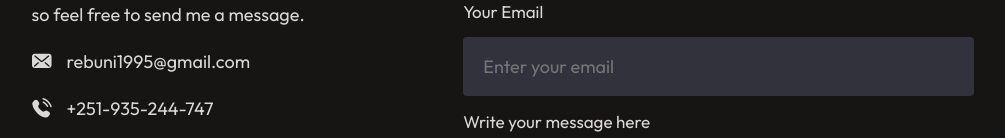
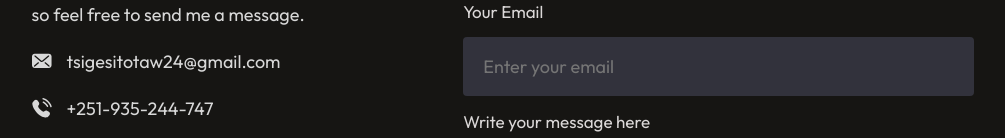
Before and after one commit to tsigesemra/portfolio, a React (Vite) app: page / in a window 1280 px wide. Shown: the part 3666-3804 px from the top of the page, without its empty margins (137-1142 px from the left). Built offline with nearby package versions, Linux system fonts and the light colour scheme.

Commit message:
email address changed

```diff
--- a/src/components/contact/Contact.jsx
+++ b/src/components/contact/Contact.jsx
@@ -13,7 +13,7 @@ const Contact = () => {
         setResult("Sending....");
         const formData = new FormData(event.target);
 
-        formData.append("access_key", "b9738fe5-c192-466a-99b9-8d32343a5534");
+        formData.append("access_key", "43893441-0a71-4a11-90cc-df22914a7007");
 
         const response = await fetch("https://api.web3forms.com/submit", {
             method: "POST",
@@ -45,7 +45,7 @@ const Contact = () => {
                     <p>I'm currently available to take on new projects, so feel free to send me a message.</p>
                     <div className="contact-details">
                         <div className="contact-detail">
-                            <img src={mail_icon} alt="" /> <p>rebuni1995@gmail.com</p>
+                            <img src={mail_icon} alt="" /> <p>tsigesitotaw24@gmail.com</p>
                         </div>
                         <div className="contact-detail">
                             <img src={call_icon} alt="" /> <p>+251-935-244-747</p>
```
